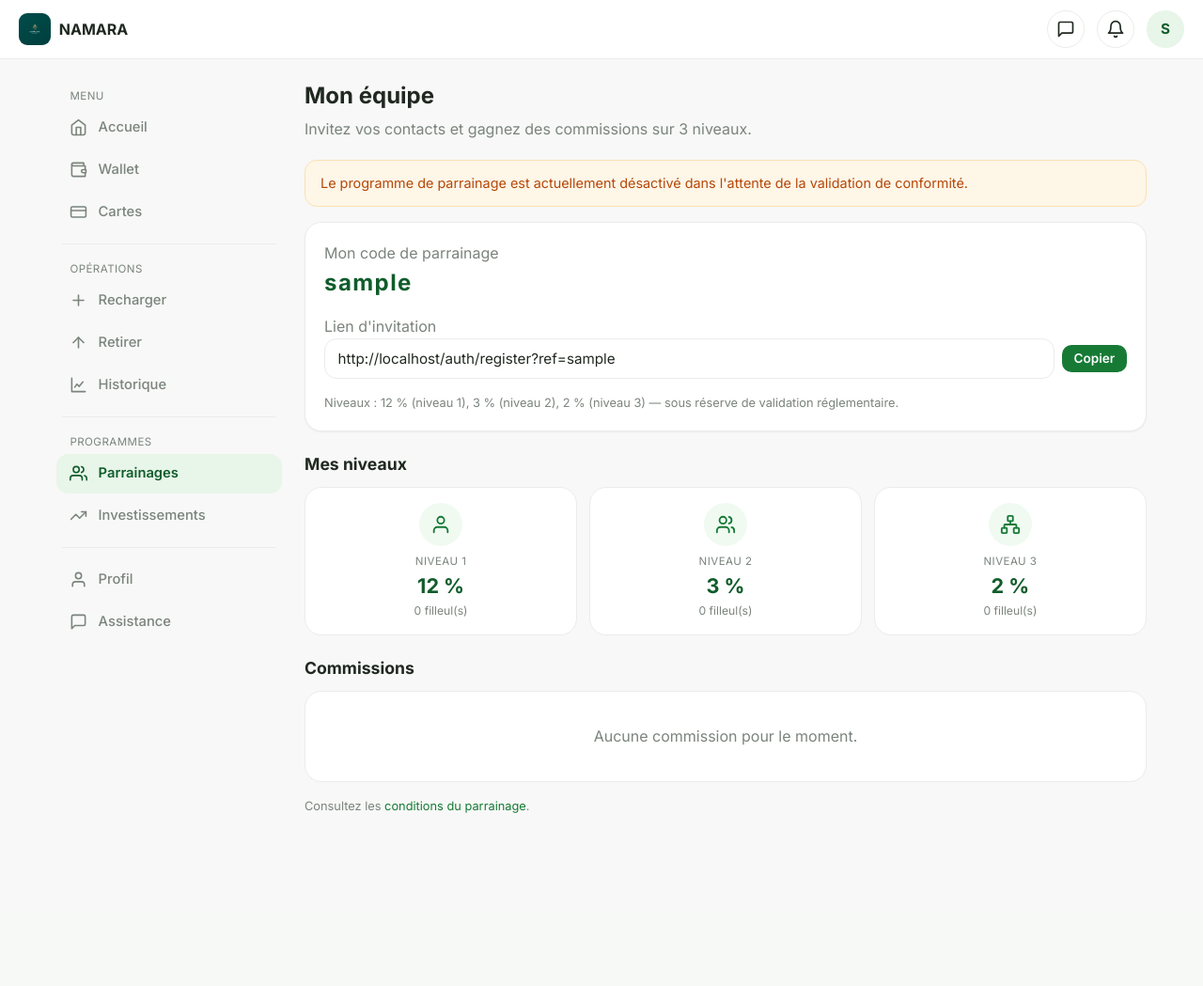
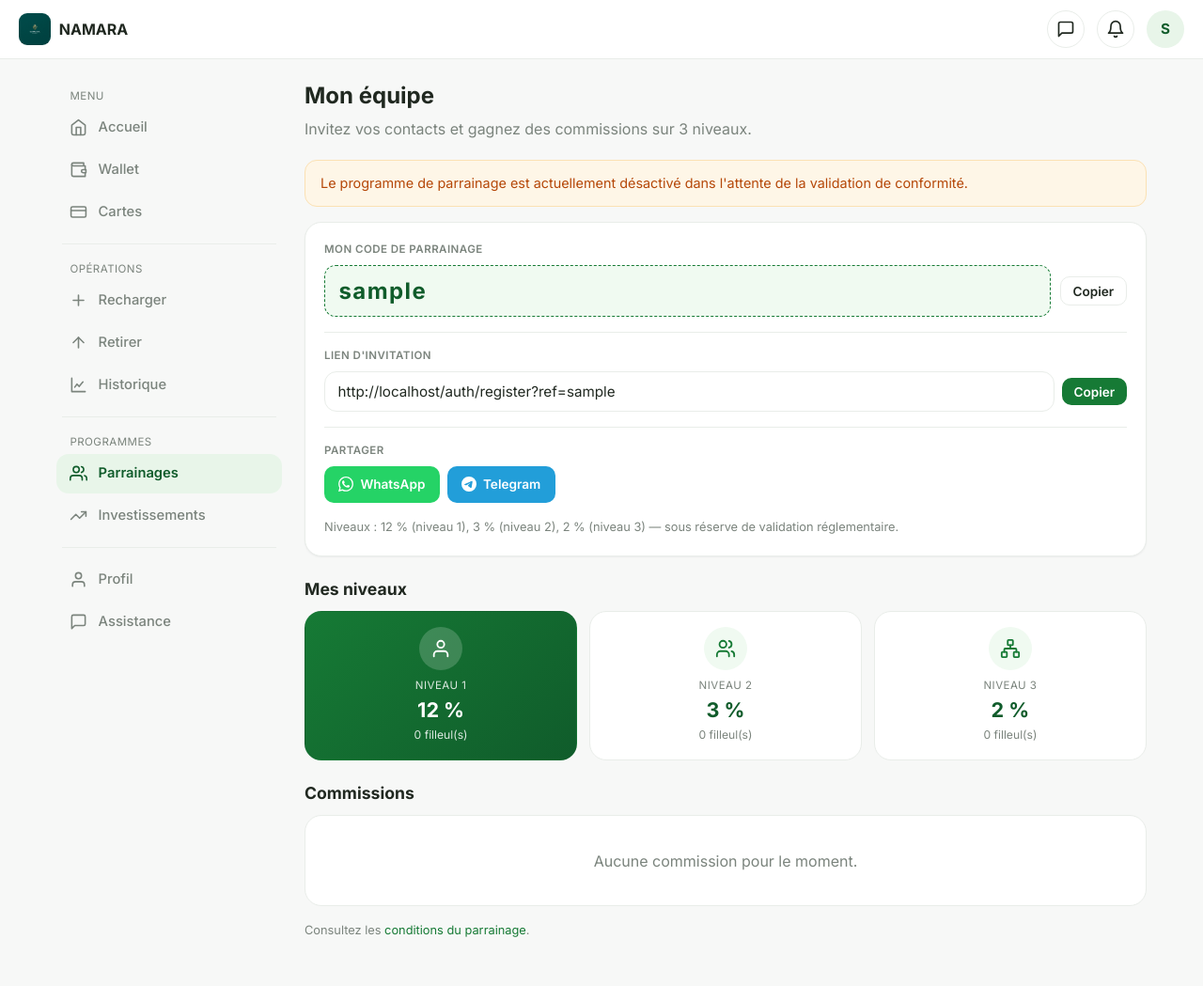
Before and after one commit to fredogary7-rgb/na, a Flask app: page /referrals/ in a window 1280 px wide. Shown: the top 1049 px of the page at 94% size. Before the commit the page ends 865 px from the top, so only its background shows below. Run offline with Flask 3, Linux system fonts and the light colour scheme; the visitor is signed in with stand-in values (Sample User, id 1); data that the repository does not hold is empty.

Commit message:
Page Mon equipe : carte hero, copie code, partage WhatsApp/Telegram

```diff
--- a/app/referrals/routes.py
+++ b/app/referrals/routes.py
@@ -1,4 +1,6 @@
 """Page de parrainage : code, règles, historique des commissions."""
+from urllib.parse import quote
+
 from flask import Blueprint, current_app, render_template, url_for
 from flask_login import current_user, login_required
 
@@ -25,6 +27,12 @@ def index():
     rate_2 = current_app.config.get("REFERRAL_LEVEL_2_BPS", 300) / 100
     rate_3 = current_app.config.get("REFERRAL_LEVEL_3_BPS", 200) / 100
     referral_link = url_for("auth.register", _external=True, ref=current_user.referral_code)
+    share_text = (
+        f"Rejoignez-moi sur NAMARA et gagnez ensemble ! "
+        f"Inscrivez-vous avec mon code {current_user.referral_code} : {referral_link}"
+    )
+    share_whatsapp = f"https://wa.me/?text={quote(share_text)}"
+    share_telegram = f"https://t.me/share/url?url={quote(referral_link)}&text={quote(share_text)}"
     return render_template(
         "dashboard/referrals.html",
         commissions=commissions,
@@ -35,5 +43,7 @@ def index():
         rate_2=rate_2,
         rate_3=rate_3,
         referral_link=referral_link,
+        share_whatsapp=share_whatsapp,
+        share_telegram=share_telegram,
         enabled=enabled,
     )
--- a/app/static/css/style.css
+++ b/app/static/css/style.css
@@ -401,6 +401,34 @@ th { color: var(--muted); font-size: 0.78rem; text-transform: uppercase; letter-
 .referral-link-box { display: flex; gap: 0.5rem; align-items: center; }
 .referral-link-box input { flex: 1; min-width: 0; }
 .big-code { font-size: 1.5rem; font-weight: 700; letter-spacing: 0.06em; color: var(--green-dark); }
+.referral-hero { padding: 1.25rem; }
+.ref-label { display: block; font-size: 0.72rem; font-weight: 600; text-transform: uppercase; letter-spacing: 0.04em; color: var(--muted); margin-bottom: 0.45rem; }
+.ref-divider { height: 1px; background: var(--border); margin: 1rem 0; }
+.referral-code-box .big-code {
+    background: var(--green-50);
+    border: 1px dashed var(--green);
+    border-radius: 12px;
+    padding: 0.5rem 0.9rem;
+}
+.ref-share-btns { display: flex; gap: 0.5rem; flex-wrap: wrap; }
+.share-btn {
+    display: inline-flex; align-items: center; gap: 0.45rem;
+    padding: 0.55rem 0.95rem; border-radius: 10px;
+    font-size: 0.85rem; font-weight: 600; color: #fff; text-decoration: none;
+    transition: opacity 0.15s ease;
+}
+.share-btn:hover { opacity: 0.9; color: #fff; }
+.share-btn svg { width: 16px; height: 16px; flex-shrink: 0; }
+.share-wa { background: #25D366; }
+.share-tg { background: #229ED9; }
+.level-card.level-1 {
+    background: linear-gradient(135deg, var(--green), var(--green-dark));
+    border-color: transparent;
+}
+.level-card.level-1 .lv-ico { background: rgba(255, 255, 255, 0.18); color: #fff; }
+.level-card.level-1 .lv-num { color: rgba(255, 255, 255, 0.85); }
+.level-card.level-1 .lv-rate { color: #fff; }
+.level-card.level-1 .lv-count { color: rgba(255, 255, 255, 0.85); }
 
 @media (max-width: 380px) {
     .levels-grid { gap: 0.5rem; }
--- a/app/templates/base.html
+++ b/app/templates/base.html
@@ -8,7 +8,7 @@
     <link rel="preconnect" href="https://fonts.googleapis.com">
     <link rel="preconnect" href="https://fonts.gstatic.com" crossorigin>
     <link href="https://fonts.googleapis.com/css2?family=Inter:wght@400;500;600;700&display=swap" rel="stylesheet">
-    <link rel="stylesheet" href="{{ url_for('static', filename='css/style.css') }}?v=4">
+    <link rel="stylesheet" href="{{ url_for('static', filename='css/style.css') }}?v=5">
 </head>
 <body class="{% block body_class %}{% endblock %}">
 
--- a/app/templates/dashboard/referrals.html
+++ b/app/templates/dashboard/referrals.html
@@ -11,14 +11,35 @@
     <div class="alert alert-warning">Le programme de parrainage est actuellement désactivé dans l'attente de la validation de conformité.</div>
 {% endif %}
 
-<div class="card">
-    <p class="muted">Mon code de parrainage</p>
-    <p class="big-code">{{ current_user.referral_code }}</p>
-    <p class="muted mt">Lien d'invitation</p>
+<div class="card referral-hero">
+    <span class="ref-label">Mon code de parrainage</span>
+    <div class="referral-code-box">
+        <p class="big-code" id="referral-code">{{ current_user.referral_code }}</p>
+        <button type="button" class="btn btn-outline btn-sm" onclick="copyCode()">Copier</button>
+    </div>
+
+    <div class="ref-divider"></div>
+
+    <span class="ref-label">Lien d'invitation</span>
     <div class="referral-link-box">
         <input type="text" readonly value="{{ referral_link }}" id="referral-link">
         <button type="button" class="btn btn-primary btn-sm" onclick="copyReferral()">Copier</button>
     </div>
+
+    <div class="ref-divider"></div>
+
+    <span class="ref-label">Partager</span>
+    <div class="ref-share-btns">
+        <a class="share-btn share-wa" href="{{ share_whatsapp }}" target="_blank" rel="noopener">
+            <svg viewBox="0 0 24 24" fill="currentColor"><path d="M17.472 14.382c-.297-.149-1.758-.867-2.03-.967-.273-.099-.471-.148-.67.15-.197.297-.767.966-.94 1.164-.173.199-.347.223-.644.075-.297-.15-1.255-.463-2.39-1.475-.883-.788-1.48-1.761-1.653-2.059-.173-.297-.018-.458.13-.606.134-.133.297-.347.446-.52.149-.174.198-.298.298-.497.099-.198.05-.371-.025-.52-.075-.149-.669-1.612-.916-2.207-.242-.579-.487-.5-.669-.51-.173-.008-.371-.01-.57-.01-.198 0-.52.074-.792.372-.272.297-1.04 1.016-1.04 2.479 0 1.462 1.065 2.875 1.213 3.074.149.198 2.096 3.2 5.077 4.487.709.306 1.262.489 1.694.625.712.227 1.36.195 1.871.118.571-.085 1.758-.719 2.006-1.413.248-.694.248-1.289.173-1.413-.074-.124-.272-.198-.57-.347m-5.421 7.403h-.004a9.87 9.87 0 0 1-5.031-1.378l-.361-.214-3.741.982.998-3.648-.235-.374a9.86 9.86 0 0 1-1.51-5.26c.001-5.45 4.436-9.884 9.888-9.884 2.64 0 5.122 1.03 6.988 2.898a9.825 9.825 0 0 1 2.893 6.994c-.003 5.45-4.437 9.884-9.885 9.884m8.413-18.297A11.815 11.815 0 0 0 12.05 0C5.495 0 .16 5.335.157 11.892c0 2.096.547 4.142 1.588 5.945L.057 24l6.305-1.654a11.882 11.882 0 0 0 5.683 1.448h.005c6.554 0 11.89-5.335 11.893-11.893a11.821 11.821 0 0 0-3.48-8.413z"/></svg>
+            WhatsApp
+        </a>
+        <a class="share-btn share-tg" href="{{ share_telegram }}" target="_blank" rel="noopener">
+            <svg viewBox="0 0 24 24" fill="currentColor"><path d="M11.944 0A12 12 0 0 0 0 12a12 12 0 0 0 12 12 12 12 0 0 0 12-12A12 12 0 0 0 12 0a12 12 0 0 0-.056 0zm4.962 7.224c.1-.002.321.023.465.14a.506.506 0 0 1 .171.325c.016.093.036.306.02.472-.18 1.898-.962 6.502-1.36 8.627-.168.9-.499 1.201-.82 1.23-.696.065-1.225-.46-1.9-.902-1.056-.693-1.653-1.124-2.678-1.8-1.185-.78-.417-1.21.258-1.91.177-.184 3.247-2.977 3.307-3.23.007-.032.014-.15-.056-.212s-.174-.041-.249-.024c-.106.024-1.793 1.14-5.061 3.345-.48.33-.913.49-1.302.48-.428-.008-1.252-.241-1.865-.44-.752-.245-1.349-.374-1.297-.789.027-.216.325-.437.893-.663 3.498-1.524 5.83-2.529 6.998-3.014 3.332-1.386 4.025-1.627 4.476-1.635z"/></svg>
+            Telegram
+        </a>
+    </div>
+
     <p class="help-text mt">Niveaux : {{ rate_1|int if rate_1 == rate_1|int else rate_1 }} % (niveau 1), {{ rate_2|int if rate_2 == rate_2|int else rate_2 }} % (niveau 2), {{ rate_3|int if rate_3 == rate_3|int else rate_3 }} % (niveau 3) — sous réserve de validation réglementaire.</p>
 </div>
 
@@ -26,7 +47,7 @@
     <h2>Mes niveaux</h2>
 </div>
 <div class="levels-grid">
-    <div class="level-card">
+    <div class="level-card level-1">
         <div class="lv-ico"><svg viewBox="0 0 24 24" fill="none" stroke="currentColor" stroke-width="2" stroke-linecap="round" stroke-linejoin="round"><path d="M20 21v-2a4 4 0 0 0-4-4H8a4 4 0 0 0-4 4v2"/><circle cx="12" cy="7" r="4"/></svg></div>
         <div class="lv-num">Niveau 1</div>
         <div class="lv-rate">{{ rate_1|int if rate_1 == rate_1|int else rate_1 }} %</div>
@@ -73,26 +94,43 @@
 
 {% block extra_js %}
 <script>
-function copyReferral() {
-    var input = document.getElementById('referral-link');
-    var btn = document.querySelector('.referral-link-box button');
+function copyText(el, btn) {
+    var value = el.value !== undefined ? el.value : el.textContent;
     function feedback() {
         if (btn) {
+            var original = btn.textContent;
             btn.textContent = 'Copié ✓';
-            setTimeout(function () { btn.textContent = 'Copier'; }, 2000);
+            setTimeout(function () { btn.textContent = original; }, 2000);
         }
     }
     function fallback() {
-        input.select();
-        input.setSelectionRange(0, 99999);
+        if (el.select && el.setSelectionRange) {
+            el.select();
+            el.setSelectionRange(0, 99999);
+        } else {
+            var range = document.createRange();
+            range.selectNodeContents(el);
+            var sel = window.getSelection();
+            sel.removeAllRanges();
+            sel.addRange(range);
+        }
         try { document.execCommand('copy'); } catch (e) {}
+        if (window.getSelection) { window.getSelection().removeAllRanges(); }
         feedback();
     }
     if (navigator.clipboard && window.isSecureContext) {
-        navigator.clipboard.writeText(input.value).then(feedback).catch(fallback);
+        navigator.clipboard.writeText(value).then(feedback, fallback);
     } else {
         fallback();
     }
 }
+
+function copyReferral() {
+    copyText(document.getElementById('referral-link'), document.querySelector('.referral-link-box button'));
+}
+
+function copyCode() {
+    copyText(document.getElementById('referral-code'), document.querySelector('.referral-code-box button'));
+}
 </script>
 {% endblock %}
```
